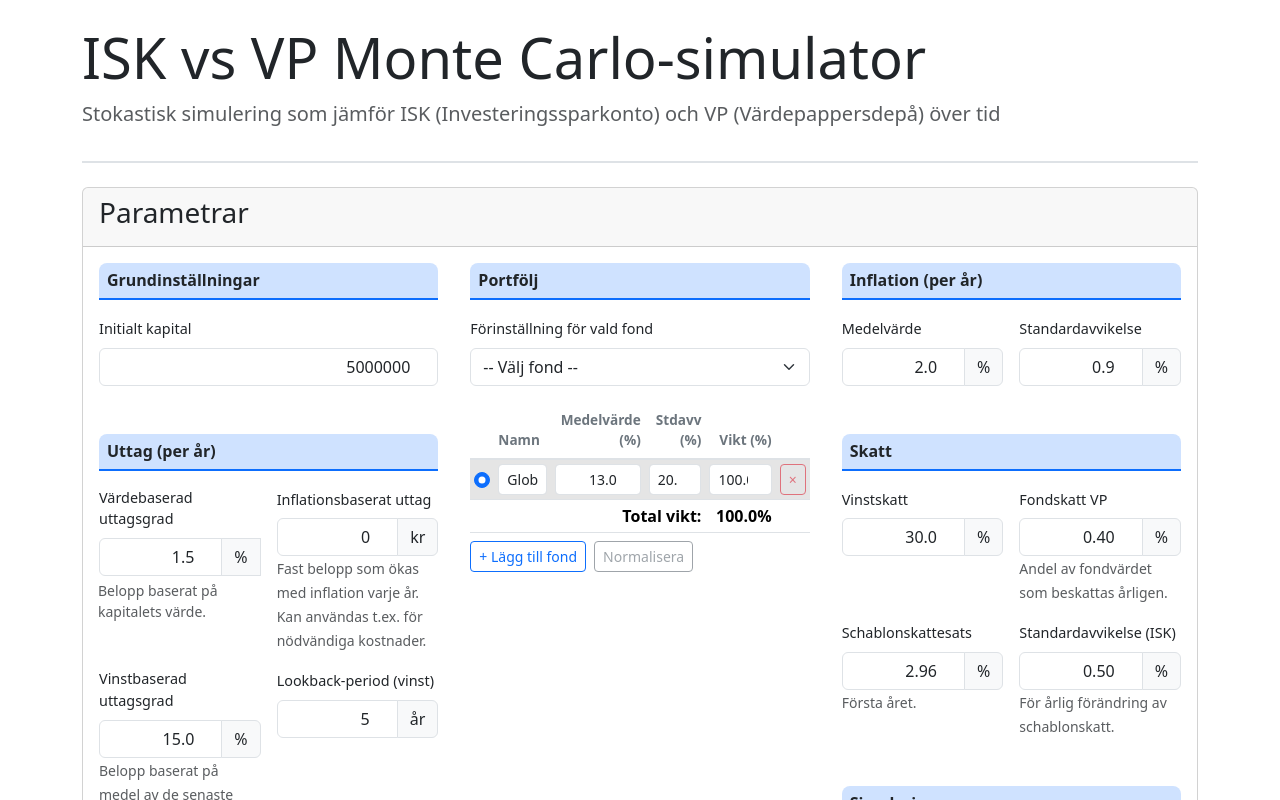
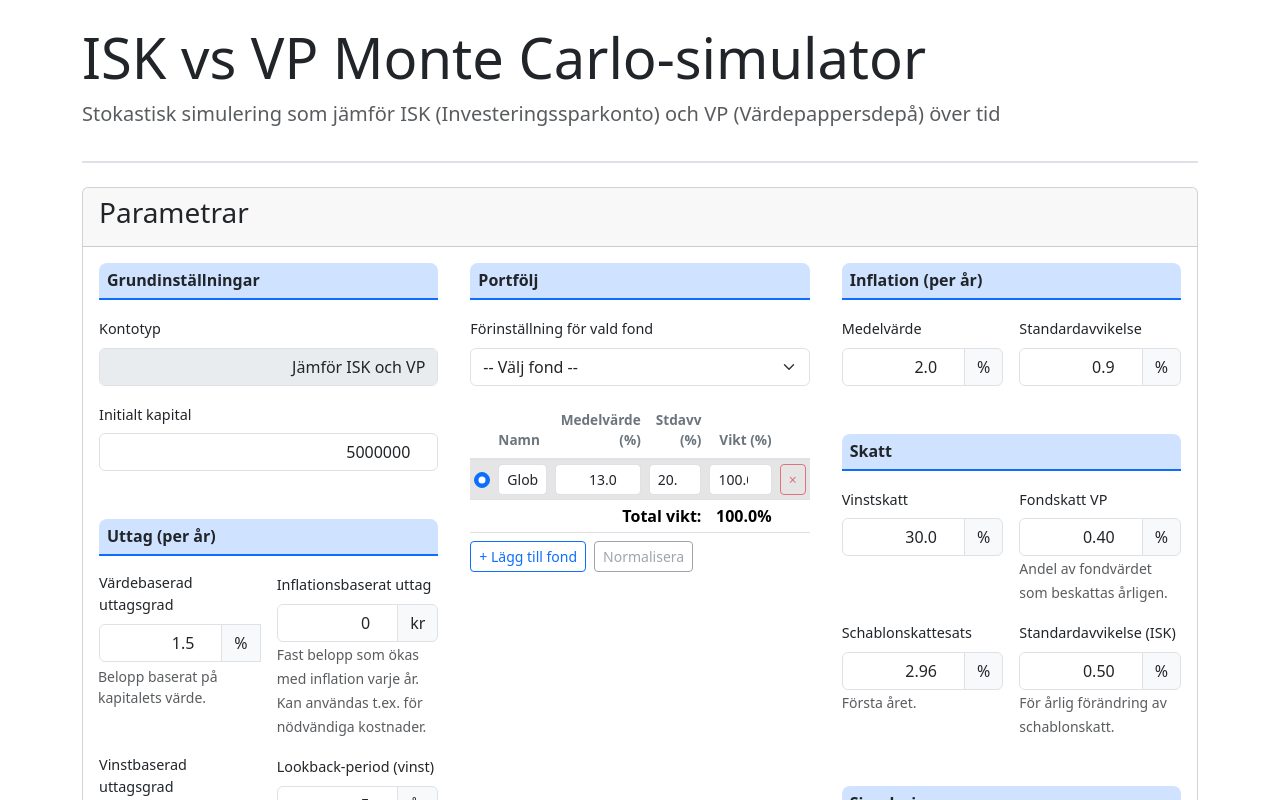
Before and after one commit to tommie/iskvsvp, a Vue app: page / in a window 1280 px wide. Shown: the top 800 px of the page. Built offline with nearby package versions, Linux system fonts and the light colour scheme.

Commit message:
Allows selecting account type in the scenario table.

```diff
--- a/src/components/InputParameters.vue
+++ b/src/components/InputParameters.vue
@@ -6,6 +6,7 @@ import type { SimulationAsset } from '../types'
 
 const store = useCalculatorStore()
 const {
+  accountType,
   initialCapital,
   assets,
   assetCorrelationMatrix,
@@ -26,6 +27,7 @@ const {
   isRunning,
   progress,
   isAddToTableMode,
+  scenarioTable,
 } = storeToRefs(store)
 
 // Import ScenarioParameter type for parameter click handling
@@ -54,7 +56,7 @@ function isFieldDisabled(paramKey: ScenarioParameter): boolean {
 
 // Get class for input field (add clickable styling when in add-to-table mode)
 function getInputClass(paramKey: ScenarioParameter): string {
-  const baseClass = 'form-control text-end'
+  const baseClass = paramKey === 'accountType' ? 'form-select' : 'form-control text-end'
   if (isAddToTableMode.value && !store.isParameterControlled(paramKey)) {
     return `${baseClass} clickable-input`
   }
@@ -291,6 +293,27 @@ const expectedTotalWithdrawalRate = computed(() => {
           <div class="param-section">
             <h5 class="section-title">Grundinställningar</h5>
             <div class="row g-3">
+              <div class="col-12">
+                <label class="form-label">Kontotyp</label>
+                <input
+                  v-if="!scenarioTable"
+                  type="text"
+                  class="form-control text-end"
+                  value="Jämför ISK och VP"
+                  disabled
+                  readonly
+                />
+                <select
+                  v-else
+                  :class="getInputClass('accountType')"
+                  v-model="accountType"
+                  :disabled="isFieldDisabled('accountType')"
+                  @click="handleParameterClick('accountType', $event)"
+                >
+                  <option value="ISK">ISK (Investeringssparkonto)</option>
+                  <option value="VP">VP (Värdepappersdepå)</option>
+                </select>
+              </div>
               <div class="col-12">
                 <label class="form-label">Initialt kapital</label>
                 <input
@@ -660,6 +683,7 @@ const expectedTotalWithdrawalRate = computed(() => {
                   >Andel av fondvärdet som beskattas årligen.</small
                 >
               </div>
+              <template v-if="accountType === 'ISK'">
                 <div class="col-12 col-md-6">
                   <label class="form-label">Schablonskattesats</label>
                   <div class="input-group">
@@ -667,7 +691,7 @@ const expectedTotalWithdrawalRate = computed(() => {
                       type="number"
                       step="0.01"
                       :class="getInputClass('iskTaxRate')"
-                    :value="(iskTaxRate * 100).toFixed(2)"
+                      :value="(iskTaxRate! * 100).toFixed(2)"
                       @change="iskTaxRate = getTargetValue($event) / 100"
                       :disabled="isFieldDisabled('iskTaxRate')"
                       @click="handleParameterClick('iskTaxRate', $event)"
@@ -683,7 +707,7 @@ const expectedTotalWithdrawalRate = computed(() => {
                       type="number"
                       step="0.01"
                       :class="getInputClass('iskTaxRateStdDev')"
-                    :value="(iskTaxRateStdDev * 100).toFixed(2)"
+                      :value="(iskTaxRateStdDev! * 100).toFixed(2)"
                       @change="iskTaxRateStdDev = getTargetValue($event) / 100"
                       :disabled="isFieldDisabled('iskTaxRateStdDev')"
                       @click="handleParameterClick('iskTaxRateStdDev', $event)"
@@ -692,6 +716,7 @@ const expectedTotalWithdrawalRate = computed(() => {
                   </div>
                   <small class="form-text text-muted">För årlig förändring av schablonskatt.</small>
                 </div>
+              </template>
             </div>
           </div>
 
--- a/src/components/ScenarioTable.vue
+++ b/src/components/ScenarioTable.vue
@@ -19,6 +19,7 @@ const getDeleteScenarioPopoverId = (scenarioIdx: number) => `delete-scenario-pop
 
 // Human-readable labels for parameters
 const parameterLabels: Record<string, string> = {
+  accountType: 'Kontotyp',
   initialCapital: 'Startkapital',
   startYear: 'Ålder vid start',
   yearsLater: 'Antal år',
@@ -42,6 +43,11 @@ function getParameterLabel(param: string): string {
 
 function formatValue(param: ScenarioParameter, value: any): string {
   if (value === undefined || value === null) return ''
+
+  // Format account type
+  if (param === 'accountType') {
+    return value
+  }
 
   // Format percentages
   if (
@@ -244,8 +250,17 @@ const confirmRemoveScenario = (scenarioIdx: number, event: Event) => {
               />
             </td>
             <td v-for="param in controlledParamsArray" :key="param">
+              <select
+                v-if="param === 'accountType'"
+                class="form-select form-select-sm"
+                :value="scenario.parameters[param] || 'ISK'"
+                @change="handleUpdateValue(idx, param, $event)"
+              >
+                <option value="ISK">ISK</option>
+                <option value="VP">VP</option>
+              </select>
               <input
-                v-if="param === 'assetRebalanceFrequency'"
+                v-else-if="param === 'assetRebalanceFrequency'"
                 type="text"
                 class="form-control form-control-sm"
                 :value="formatValue(param, scenario.parameters[param])"
@@ -346,11 +361,12 @@ const confirmRemoveScenario = (scenarioIdx: number, event: Event) => {
 }
 
 .scenario-label-col {
-  min-width: 150px;
+  width: auto;
 }
 
 .param-col {
-  min-width: 120px;
+  width: 100px;
+  min-width: 100px;
 }
 
 .add-param-col {
--- a/src/stores/calculator.ts
+++ b/src/stores/calculator.ts
@@ -16,6 +16,7 @@ import SimulationWorker from '../simulation.worker?worker'
 
 export const useCalculatorStore = defineStore('calculator', () => {
   // Input parameters
+  const accountType = ref<'ISK' | 'VP'>('ISK') // UI-only state for account type dropdown
   const initialCapital = ref(5000000)
 
   // Default assets: Single asset (Swedbank Robur Globalfond A)
@@ -34,8 +35,8 @@ export const useCalculatorStore = defineStore('calculator', () => {
   const profitWithdrawalRate = ref(0.15)
   const profitLookbackYears = ref(5)
   const inflationBasedWithdrawal = ref(0)
-  const iskTaxRate = ref(0.0296)
-  const iskTaxRateStdDev = ref(0.005)
+  const iskTaxRate = ref<number | undefined>(0.0296)
+  const iskTaxRateStdDev = ref<number | undefined>(0.005)
   const inflationRate = ref(0.02)
   const inflationStdDev = ref(0.009) // Barely any negative years
   const vpFundTaxRate = ref(0.004) // VP fund tax rate (0.4%)
@@ -81,8 +82,8 @@ export const useCalculatorStore = defineStore('calculator', () => {
     if (!scenarioTable.value) {
       scenarioTable.value = {
         scenarios: [
-          { label: 'Scenario 1', parameters: {} },
-          { label: 'Scenario 2', parameters: {} },
+          { label: 'ISK', parameters: { accountType: 'ISK' } },
+          { label: 'VP', parameters: { accountType: 'VP' } },
         ],
       }
     }
@@ -177,6 +178,7 @@ export const useCalculatorStore = defineStore('calculator', () => {
   // Helper to get current parameter value from the store
   function getCurrentParameterValue(paramKey: ScenarioParameter): any {
     const paramMap: Record<ScenarioParameter, any> = {
+      accountType: accountType.value,
       initialCapital: initialCapital.value,
       startYear: startYear.value,
       yearsLater: yearsLater.value,
@@ -244,11 +246,21 @@ export const useCalculatorStore = defineStore('calculator', () => {
         for (const scenario of scenarioTable.value.scenarios) {
           const baseParams = createBaseParameters()
 
-          // Merge scenario-specific parameters
+          // Extract accountType (UI-only parameter)
+          const { accountType: scenarioAccountType, ...actualParams } = scenario.parameters
+
+          // Merge scenario-specific parameters (excluding accountType)
           const scenarioParams: InputParameters = {
             ...baseParams,
-            ...scenario.parameters,
+            ...actualParams,
             seed: baseSeed,
+          }
+
+          // If account type is ISK and iskTaxRate is not set, use default values
+          const effectiveAccountType = scenarioAccountType || accountType.value
+          if (effectiveAccountType === 'ISK' && scenarioParams.iskTaxRate === undefined) {
+            scenarioParams.iskTaxRate = iskTaxRate.value
+            scenarioParams.iskTaxRateStdDev = iskTaxRateStdDev.value
           }
 
           paramSets.push(scenarioParams)
@@ -498,6 +510,7 @@ export const useCalculatorStore = defineStore('calculator', () => {
 
   return {
     // Input parameters
+    accountType,
     initialCapital,
     assets,
     assetCorrelationMatrix,
--- a/src/types.ts
+++ b/src/types.ts
@@ -6,6 +6,8 @@ export interface SimulationAsset {
 }
 
 export type RebalanceFrequency = 'never' | 'annually'
+
+export type AccountType = 'ISK' | 'VP'
 
 export interface InputParameters {
   seed: string // Random seed for reproducibility
@@ -96,7 +98,7 @@ export interface SimulationResults {
 // Scenario table for multi-scenario comparisons
 export interface Scenario {
   label: string
-  parameters: Partial<InputParameters>
+  parameters: Partial<InputParameters> & { accountType?: AccountType }
 }
 
 export interface ScenarioTable {
@@ -104,4 +106,4 @@ export interface ScenarioTable {
 }
 
 // Type-safe parameter keys (excludes seed which is auto-generated)
-export type ScenarioParameter = Exclude<keyof InputParameters, 'seed'>
+export type ScenarioParameter = Exclude<keyof InputParameters, 'seed'> | 'accountType'
```
Lines whose indentation alone changed are shown as unchanged.
